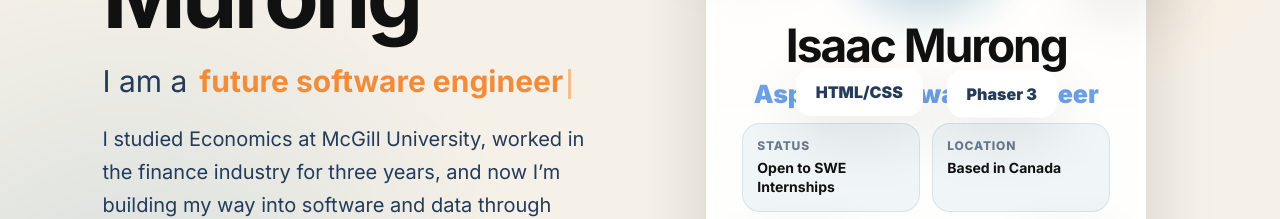
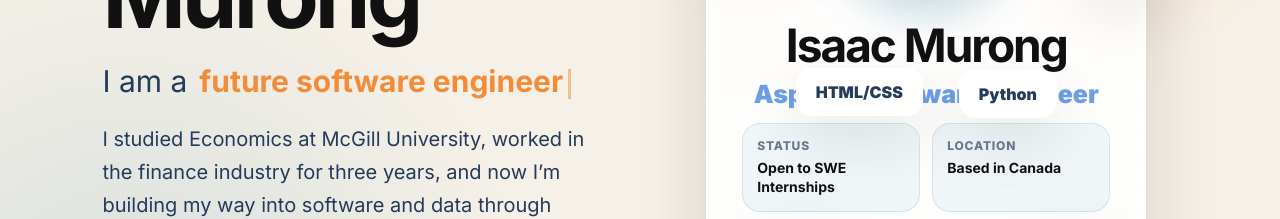
Before and after one commit to isaacm2025/Personal-portfolio-website, a React (Vite) app: page / in a window 1280 px wide. Shown: the part 386-605 px from the top of the page. Built offline with nearby package versions, Linux system fonts and the light colour scheme.

Commit message:
Update floating skills

```diff
--- a/src/App.jsx
+++ b/src/App.jsx
@@ -217,7 +217,7 @@ function App() {
             <div className="floating-card card-seven">Git</div>
             <div className="floating-card card-eight">TypeScript</div>
             <div className="floating-card card-eleven">HTML/CSS</div>
-            <div className="floating-card card-twelve">Phaser 3</div>
+            <div className="floating-card card-twelve">Python</div>
 
           </div>
         </div>
```
